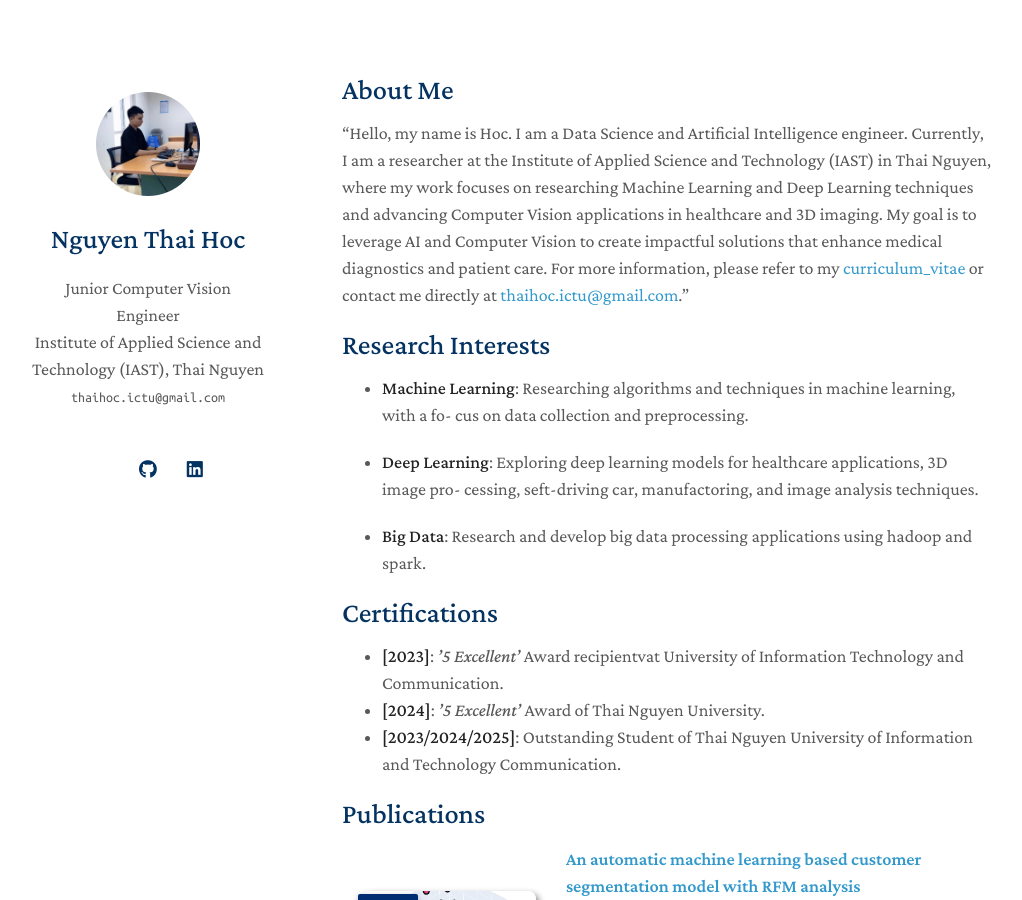
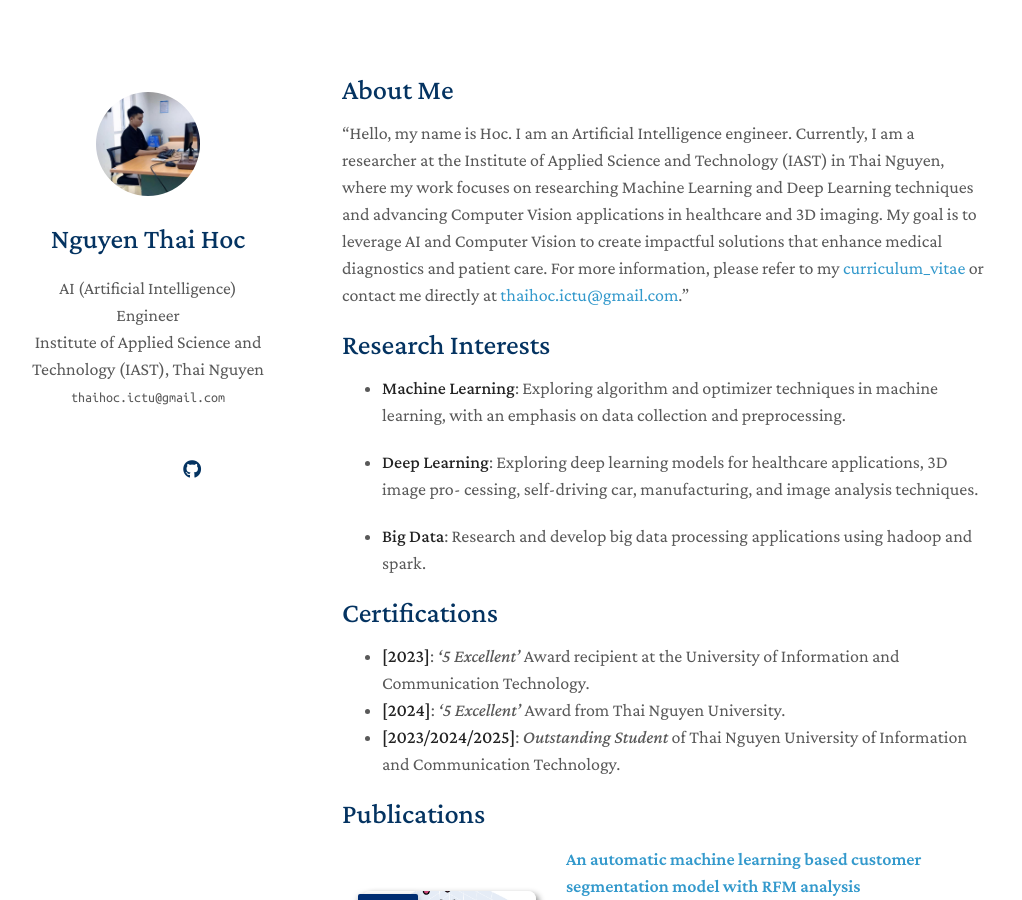
Before and after one commit to nthaihoc/about-me, a Jekyll site: the page built from index.md, in a window 1280 px wide and 900 px high. Shown: the whole window, without its empty margins (128-1150 px from the left). Built offline with Jekyll 4.4.1, drawn with Linux system fonts in a browser that asks for light colours; a style sheet for code colours, icons or effects is not loaded; our own code applies the rules of GitHub Pages for plain Markdown files.

Commit message:
update profile

```diff
--- a/_config.yml
+++ b/_config.yml
@@ -1,6 +1,6 @@
 # Basic Information
 title: Nguyen Thai Hoc
-position: Junior Computer Vision Engineer
+position: AI (Artificial Intelligence) Engineer
 affiliation: Institute of Applied Science and Technology (IAST), Thai Nguyen
 email: thaihoc.ictu@gmail.com
 
@@ -15,8 +15,6 @@ canonical: https://minimal-light-theme.yliu.me/
 google_scholar: https://scholar.google.com/
 cv_link: assets/files/curriculum_vitae.pdf
 github_link: https://github.com/nthaihoc
-linkedin: https://www.linkedin.com/
-twitter: https://twitter.com/
 affiliation_link: https://www.khcnict.kennatech.vn/
 
 # Images (e.g., your profile picture and your website's favicon)
--- a/index.md
+++ b/index.md
@@ -4,22 +4,21 @@ layout: homepage
 
 ## About Me
 
-"Hello, my name is Hoc. I am a Data Science and Artificial Intelligence engineer. Currently, I am a researcher at the Institute of Applied Science and Technology (IAST) in Thai Nguyen, where my work focuses on researching Machine Learning and Deep Learning techniques and advancing Computer Vision applications in healthcare and 3D imaging. My goal is to leverage AI and Computer Vision to create impactful solutions that enhance medical diagnostics and patient care. For more information, please refer to my [curriculum_vitae](https://) or contact me directly at [thaihoc.ictu@gmail.com](mailto:thaihoc.ictu@gmail.com)."
+"Hello, my name is Hoc. I am an Artificial Intelligence engineer. Currently, I am a researcher at the Institute of Applied Science and Technology (IAST) in Thai Nguyen, where my work focuses on researching Machine Learning and Deep Learning techniques and advancing Computer Vision applications in healthcare and 3D imaging. My goal is to leverage AI and Computer Vision to create impactful solutions that enhance medical diagnostics and patient care. For more information, please refer to my [curriculum_vitae](https://) or contact me directly at [thaihoc.ictu@gmail.com](mailto:thaihoc.ictu@gmail.com)."
 
 ## Research Interests
 
-* **Machine Learning**: Researching algorithms and techniques in machine learning, with a fo-
-cus on data collection and preprocessing.
+* **Machine Learning**: Exploring algorithm and optimizer techniques in machine learning, with an emphasis on data collection and preprocessing.
 
 * **Deep Learning**: Exploring deep learning models for healthcare applications, 3D image pro-
-cessing, seft-driving car, manufactoring, and image analysis techniques.
+cessing, self-driving car, manufacturing, and image analysis techniques.
 
 * **Big Data**: Research and develop big data processing applications using hadoop and spark.
 
 ## Certifications
 
-* **[2023]**: *’5 Excellent’* Award recipientvat University of Information Technology and Communication.
-* **[2024]**: *’5 Excellent’* Award of Thai Nguyen University.
-* **[2023/2024/2025]**: Outstanding Student of Thai Nguyen University of Information and Technology Communication.
+* **[2023]**: *'5 Excellent'* Award recipient at the University of Information and Communication Technology.
+* **[2024]**: *'5 Excellent'* Award from Thai Nguyen University.
+* **[2023/2024/2025]**: *Outstanding Student* of Thai Nguyen University of Information and Communication Technology.
 
 {% include_relative _includes/publications.md %}
```
